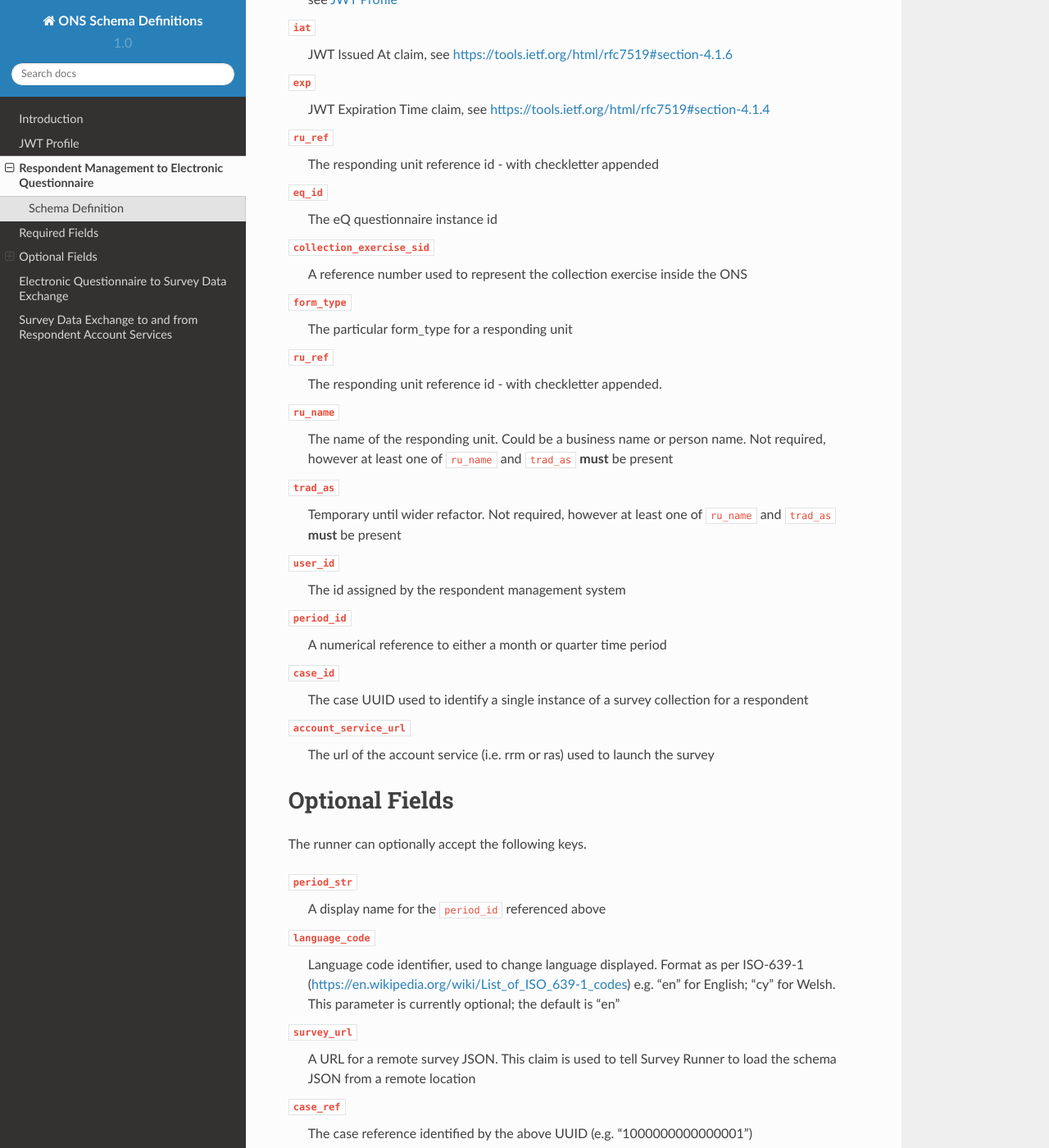
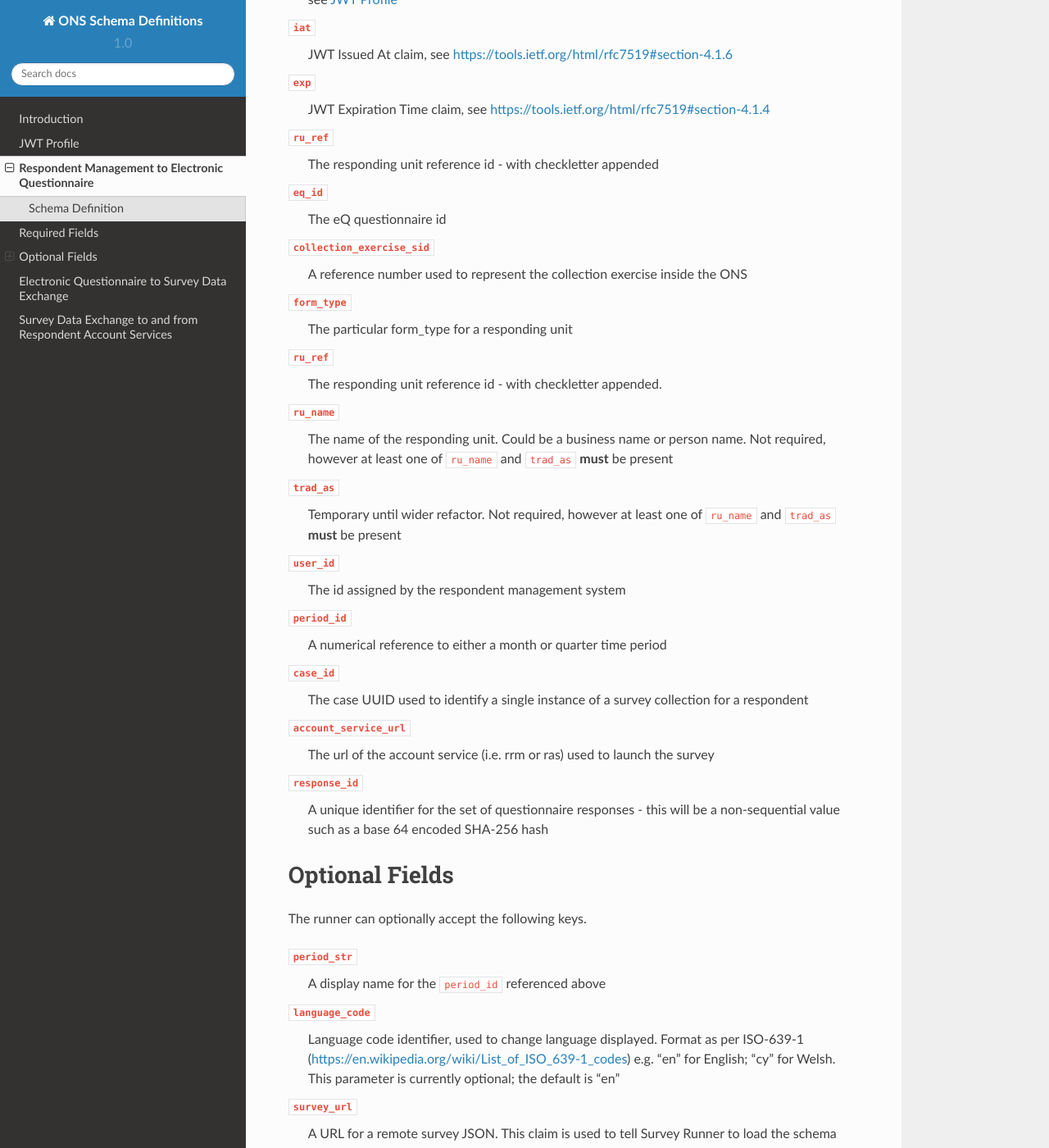
Before and after one commit to ONSdigital/ons-schema-definitions, a Sphinx documentation site: the page built from docs/respondent_management_to_electronic_questionnaire.rst, in a window 1280 px wide and 1400 px high, scrolled down 573 px. Shown: the whole window at 82% size. Built offline with Sphinx 7.4.7 and the Read the Docs theme 2.0.0, drawn with Linux system fonts in a browser that asks for light colours; some of the changed text lies outside the part shown.

Commit message:
Added a response_id field to the JWT
This field is used to uniquely identify a set of questionnaire
responses. It differs from the case identifier in the following way:
in the event there are multiple responses for a case (e.g. on account
of multiple issued UACs), the case identifier will be the same but
response_id will differ

```diff
--- a/docs/respondent_management_to_electronic_questionnaire.rst
+++ b/docs/respondent_management_to_electronic_questionnaire.rst
@@ -24,7 +24,7 @@ The following metadata keys are always required for the survey runner, they do n
 ``ru_ref``
   The responding unit reference id - with checkletter appended
 ``eq_id``
-  The eQ questionnaire instance id
+  The eQ questionnaire id
 ``collection_exercise_sid``
   A reference number used to represent the collection exercise inside the ONS
 ``form_type``
@@ -43,6 +43,8 @@ The following metadata keys are always required for the survey runner, they do n
   The case UUID used to identify a single instance of a survey collection for a respondent
 ``account_service_url``
   The url of the account service (i.e. rrm or ras) used to launch the survey
+``response_id``
+  A unique identifier for the set of questionnaire responses - this will be a non-sequential value such as a base 64 encoded SHA-256 hash
 
 Optional Fields
 ---------------
@@ -86,7 +88,8 @@ An example JSON claim
     "region_code": "GB-GBN",
     "language_code": "en",
     "flag_1": true,
-    "roles": [ "role1", "role2" ]
+    "roles": [ "role1", "role2" ],
+    "response_id": "QzXMrPqoLiyEyerrED88AbkQoQK0sVVX72ZtVphHr0w="
   }
 
 
```
